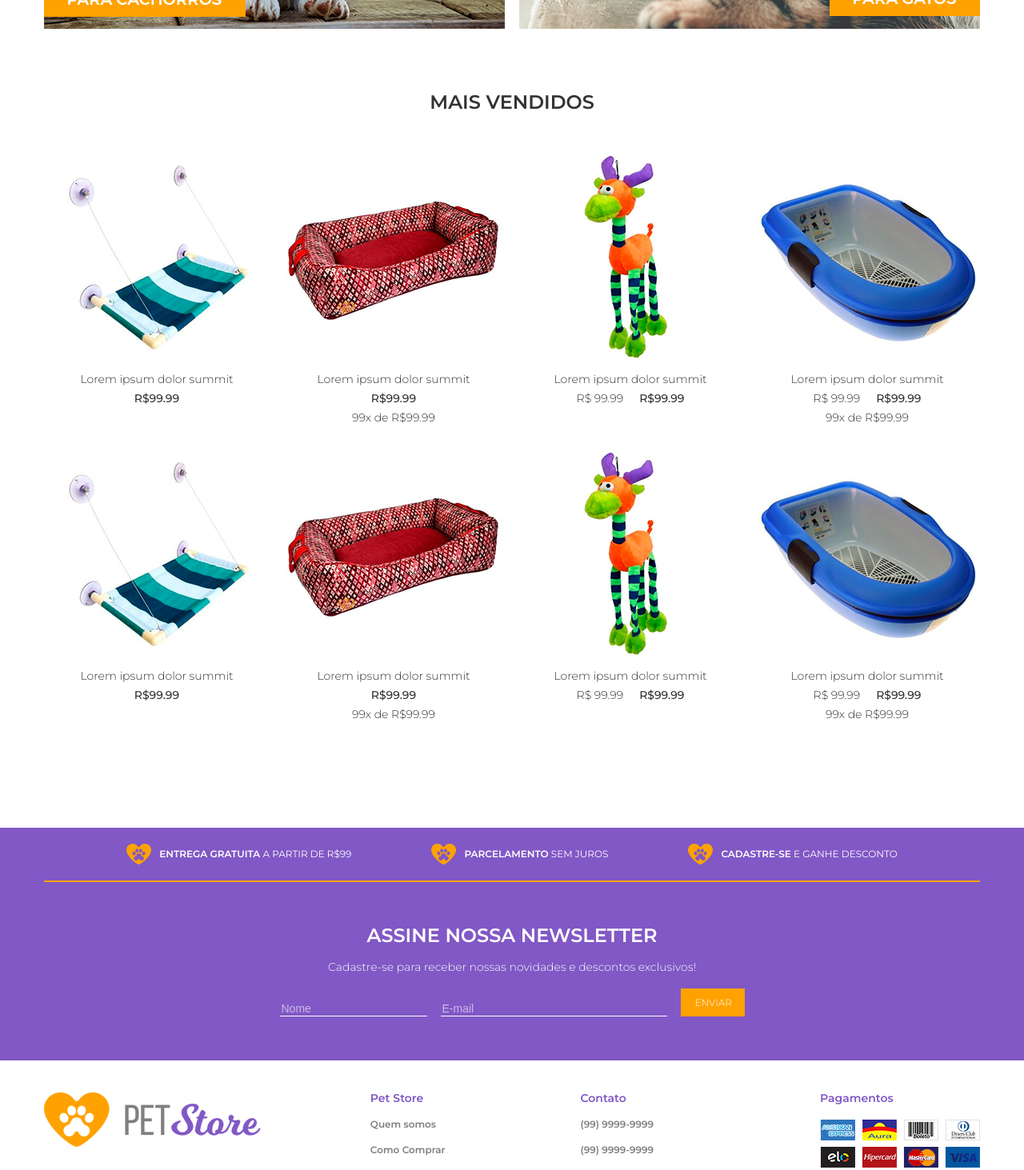
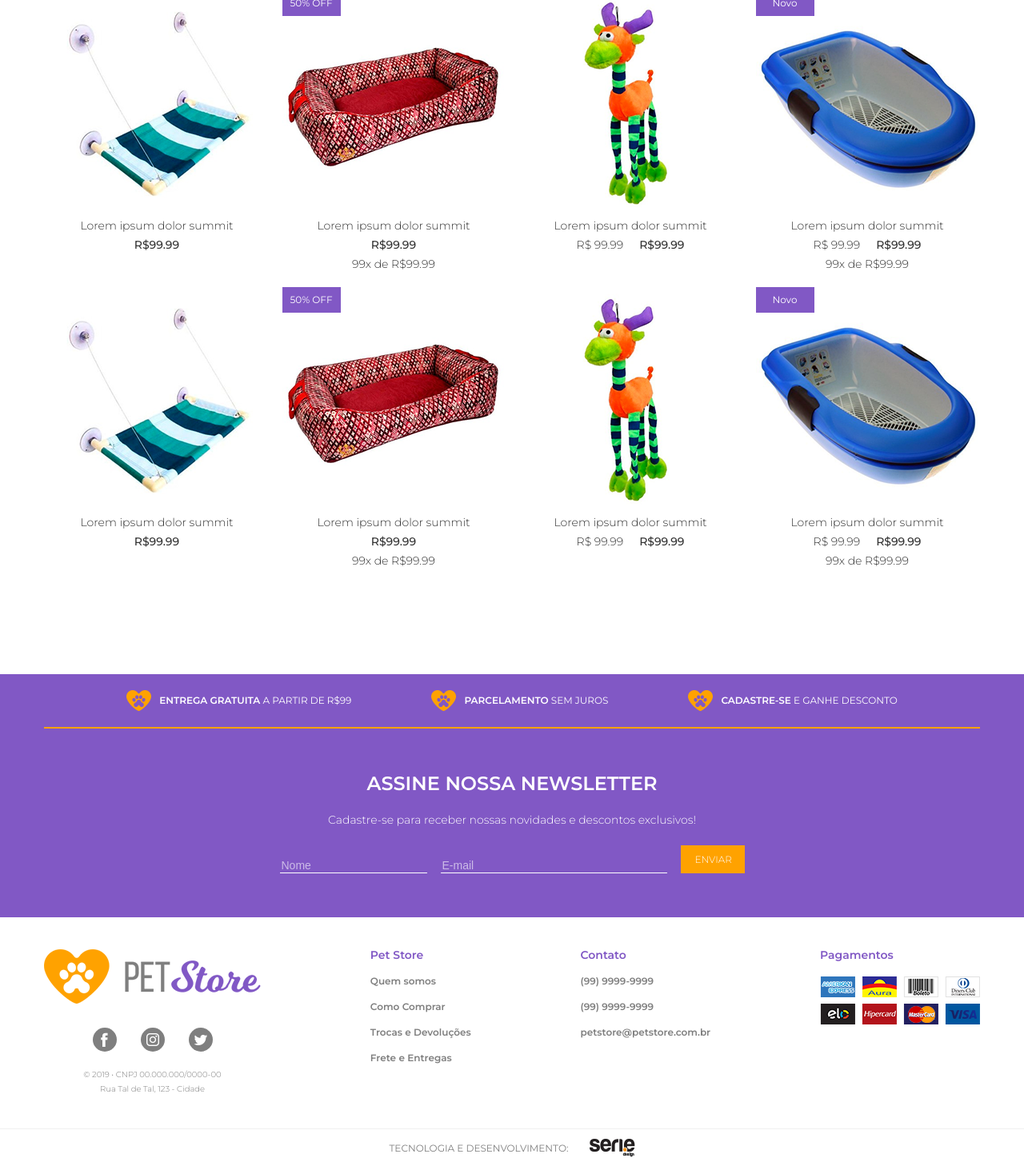
Before and after one commit to izaqueJr/Desafio-pet-store, a React (Vite) app: page / in a window 1280 px wide. Shown: the part 1330-2793 px from the top of the page at 80% size. Built offline with nearby package versions, Linux system fonts and the light colour scheme.

Commit message:
configura o main e footer para o mobile

```diff
--- a/src/App.tsx
+++ b/src/App.tsx
@@ -14,7 +14,7 @@ function App() {
 
   return (
     <>
-      <Header />
+      {/* <Header /> */}
       <main>
         <BannerFull src="../src/assets/banner-full.jpg" alt="banner-tv" />
         <CategoriesRow />
--- a/src/components/Api/index.ts
+++ b/src/components/Api/index.ts
@@ -7,7 +7,7 @@ export const novidades = [
         installmentValue: null,
         productImage:"/public/products/produto-1.png",
         productURL:"#",
-        label:""
+        productLabel:""
     },
     {
         productTitle:"Lorem ipsum dolor summit",
@@ -17,7 +17,7 @@ export const novidades = [
         installmentValue: 9999,
         productImage:"/public/products/produto-2.png",
         productURL:"#",
-        label:"50% OFF"
+        productLabel:"50% OFF"
     },
 
     {
@@ -28,7 +28,7 @@ export const novidades = [
         installmentValue: null,
         productImage:"/public/products/produto-3.png",
         productURL:"#",
-        label:""
+        productLabel:""
     },
 
     {
@@ -39,7 +39,7 @@ export const novidades = [
         installmentValue: 9999,
         productImage:"/public/products/produto-4.png",
         productURL:"#",
-        label:"Novo"
+        productLabel:"Novo"
     }
 ]
 export const destaques = [
@@ -51,7 +51,7 @@ export const destaques = [
         installmentValue: null,
         productImage:"/public/products/produto-1.png",
         productURL:"#",
-        label:""
+        productLabel:""
     },
     {
         productTitle:"Lorem ipsum dolor summit",
@@ -61,7 +61,7 @@ export const destaques = [
         installmentValue: 9999,
         productImage:"/public/products/produto-2.png",
         productURL:"#",
-        label:"50% OFF"
+        productLabel:"50% OFF"
     },
 
     {
@@ -72,7 +72,7 @@ export const destaques = [
         installmentValue: null,
         productImage:"/public/products/produto-3.png",
         productURL:"#",
-        label:""
+        productLabel:""
     },
 
     {
@@ -83,7 +83,7 @@ export const destaques = [
         installmentValue: 9999,
         productImage:"/public/products/produto-4.png",
         productURL:"#",
-        label:"Novo"
+        productLabel:"Novo"
     },
     {
         productTitle:"Lorem ipsum dolor summit",
@@ -93,7 +93,7 @@ export const destaques = [
         installmentValue: null,
         productImage:"/public/products/produto-1.png",
         productURL:"#",
-        label:""
+        productLabel:""
     },
     {
         productTitle:"Lorem ipsum dolor summit",
@@ -103,7 +103,7 @@ export const destaques = [
         installmentValue: 9999,
         productImage:"/public/products/produto-2.png",
         productURL:"#",
-        label:"50% OFF"
+        productLabel:"50% OFF"
     },
 
     {
@@ -114,7 +114,7 @@ export const destaques = [
         installmentValue: null,
         productImage:"/public/products/produto-3.png",
         productURL:"#",
-        label:""
+        productLabel:""
     },
 
     {
@@ -125,6 +125,6 @@ export const destaques = [
         installmentValue: 9999,
         productImage:"/public/products/produto-4.png",
         productURL:"#",
-        label:"Novo"
+        productLabel:"Novo"
     }
 ]
--- a/src/components/Footer/global.css
+++ b/src/components/Footer/global.css
@@ -1,5 +1,5 @@
 .footer-row--1{
-    padding: 40px 0;
+    padding: 2.5rem 0;
     border-bottom: .0625rem solid #f0f0f0;
 }
 
@@ -7,7 +7,8 @@
     display: flex;
     flex-direction: row;
     justify-content: center;
-
+    gap: 1rem;
+    padding: 0 1.25rem;
 }
 
 .footer-row--1 .footer-container{
@@ -26,6 +27,14 @@
 
 }
 
+.footer-logo{
+    display: flex;
+}
+
+.footer-logo img{
+    width: 100%;
+}
+
 /* ------------------------------------------------- */
 /*               Column Social Links                 */
 /* ------------------------------------------------- */
@@ -34,19 +43,19 @@
     background: #7f7f7f;
     border-radius: 100%;
     display: flex;
-    width: 30px;
-    height: 30px;
+    width: 1.875rem;
+    height: 1.875rem;
     justify-content: center;
     align-items: center;
     transition: 0.3s;
 }
 
 .footer-social-links {
-    padding: 30px 0 1.25rem;
+    padding: 1.875rem 0 1.25rem;
     display: flex;
     flex-direction: row;
     justify-content: center;
-    gap: 30px;
+    gap: 1.875rem;
 }
 
 .footer-social-links a:hover{
@@ -56,9 +65,9 @@
 .footer-copyright{
     text-align: center;
     font-weight: 300;
-    font-size: 10px;
+    font-size: .625rem;
     color: #7f7f7f;
-    line-height: 18px;
+    line-height: 1.125rem;
 }
 
 /* ------------------------------------------------- */
@@ -78,26 +87,24 @@
 }
 
 .footer-column--payments{
-   gap: 8px;
+   gap: .5rem;
    display: flex;
-   flex-direction: column;
+   flex-direction: row;
+   flex-wrap: wrap;
+   max-width: 200px;
+
 }
 
-.footer-column--payments div{
-   gap: 8px;
-   display: flex;
-   flex-direction: row;
-}
 
 
 /* ------------------------------------------------- */
 /*               Row 2 - Development                 */
 /* ------------------------------------------------- */
 .footer-row--2 {
-    padding: 12px 0;
+    padding: .75rem 0;
 }
 .footer-row--2 .footer-container{
-    gap: 26px;
+    gap: 1.625rem;
     align-items: center;
 }
 
@@ -107,3 +114,19 @@
     color: #7f7f7f;
     text-transform: uppercase;
 }
+
+@media screen and (max-width: 64rem){
+    .footer-column,
+    .footer-container{
+        flex-direction: column;
+        justify-content: center;
+        align-items: center;
+    }
+    .footer-container{
+      padding: 0;
+    }
+
+    .footer-row--2{
+        padding: 1.75rem 0;
+    }
+}
--- a/src/components/Footer/index.tsx
+++ b/src/components/Footer/index.tsx
@@ -8,7 +8,7 @@ export default function Footer() {
                 <div className='footer-container container'>
 
                     <div className='footer-column'>
-                        <div>
+                        <div className='footer-logo'>
                             <img src="/public/logo.png" alt="Pet Store" />
                         </div>
 
@@ -49,19 +49,16 @@ export default function Footer() {
                     <div className='footer-column footer-column--menu'>
                         <h3 className='footer-column--title'>Pagamentos</h3>
                         <div className='footer-column--payments'>
-                            <div>
+
                                 <img src="/public/pagamentos/american.png" alt="american" />
                                 <img src="/public/pagamentos/aura.png" alt="aura" />
                                 <img src="/public/pagamentos/boleto.png" alt="boleto" />
                                 <img src="/public/pagamentos/dinersclub.png" alt="dinersclub" />
-                            </div>
-
-                            <div>
                                 <img src="/public/pagamentos/elo.png" alt="elo" />
                                 <img src="/public/pagamentos/hipercard.png" alt="hipercard" />
                                 <img src="/public/pagamentos/mastercard.png" alt="mastercard" />
                                 <img src="/public/pagamentos/visa.png" alt="visa" />
-                            </div>
+
                         </div>
                     </div>
                 </div>
--- a/src/components/Newsletter/Form/global.css
+++ b/src/components/Newsletter/Form/global.css
@@ -1,48 +1,58 @@
-.newsletter-form{
+.newsletter-form {
   display: flex;
-    flex-direction: row;
+  flex-direction: column;
   justify-content: center;
-    align-items: end;
+  align-items: center;
   gap: 17px;
+  width: 100%;
+  max-width: 18.75rem;
 }
 
-.newsletter-form button{
-   padding: .625rem 1.125rem;
-
+.newsletter-form button {
+  padding: 0.625rem 1.125rem;
 }
 
-.newsletter-form button{
-    width: 80px;
+.newsletter-form button {
   background-color: #ffa200;
   cursor: pointer;
   border: none;
+  width: 100%;
 }
 
-.newsletter-form span{
+.newsletter-form span {
   color: #fff;
-    font-size: .75rem;
+  font-size: 0.75rem;
   font-weight: 300;
 }
 
-
-.newsletter-form input{
+.newsletter-form input {
   color: #ffff;
+  width: 100%;
   border: none;
   font-weight: 300;
-    font-size: 14px;
+  font-size: .875rem;
   background: transparent;
-    border-bottom: .0625rem solid #fff;
+  border-bottom: 0.0625rem solid #fff;
 }
 
-.newsletter-form input::placeholder{
+.newsletter-form input::placeholder {
   color: rgba(255, 255, 255, 0.596);
 }
 
-@media screen and (min-width: 768px){
-  .input-name{
-    width: 11.25rem;
+@media screen and (min-width: 768px) {
+  .newsletter-form {
+    align-items: end;
+    flex-direction: row;
+    max-width: 100%;
   }
-  .input-email{
-    width: 17.4375rem;
+  .input-name {
+    max-width: 11.25rem;
+  }
+  .input-email {
+    max-width: 17.4375rem;
+  }
+
+  .newsletter-form button {
+    max-width: 5rem;
   }
 }
--- a/src/components/Newsletter/global.css
+++ b/src/components/Newsletter/global.css
@@ -15,12 +15,33 @@
 .newsletter-content h2{
     color: #fff;
     font-size: 1.5rem;
+    line-height: 1.7rem;
     font-weight: 600;
     margin-bottom: 1.25rem;
+    text-align: center;
 }
+
 .newsletter-content p{
+    text-align: center;
     color: #fff;
     font-size: .875rem;
+    line-height: 1.5rem;
     font-weight: 300;
     margin-bottom: 1.25rem;
 }
+
+@media screen and (max-width: 48rem){
+    .newsletter{
+        padding: 0 1.25rem;
+    }
+
+    .newsletter-content {
+        padding: 2.4375rem 0;
+    }
+    .newsletter-content h2{
+        color: #fff;
+        font-size: 1.3rem;
+        font-weight: 600;
+        margin-bottom: 1.25rem;
+    }
+}
--- a/src/components/Shelf/Product/global.css
+++ b/src/components/Shelf/Product/global.css
@@ -1,10 +1,7 @@
 .product{
     width: 17.4375rem;
+    position: relative;
     text-decoration: none;
-}
-
-.product-values{
-  text-align: center;
 }
 
 .product span, .product-title {
@@ -16,12 +13,100 @@
     margin: 0;
 }
 
-.product-price{
-    font-weight: 500!important;
+
+/* ------------------------------------------------- */
+/*                   Product Label                   */
+/* ------------------------------------------------- */
+
+.product-label{
+    position: absolute;
+    top: 0;
+    left: 0;
+    width: 73px;
+    height: 32px;
+    background: #8158c5;
+    transition: .4s ease;
+    opacity: 1;
 }
+
+.product-label p{
+    color: #ffffff;
+    font-weight: 400;
+    font-size: .75rem;
+  }
+
+
+.product-label-container{
+    height: 100%;
+    display: flex;
+    align-items: center;
+    justify-content: center;
+}
+
+.product:hover .product-label{
+    opacity: 0.2;
+    transition: .3s ease;
+}
+
+/* ------------------------------------------------- */
+/*                 Add to Cart Button                */
+/* ------------------------------------------------- */
+.product-image{
+    transition: .5s ease;
+}
+.product:hover .product-image{
+    transition: .5s ease;
+    opacity: .3;
+}
+
+.product-addToCart {
+    position: absolute;
+    top: 0;
+    left: 0;
+    opacity: 0;
+    transition: .5s ease;
+    background: #8258c586;
+    width: 100%;
+    height: 279px;
+}
+
+.product:hover .product-addToCart {
+    opacity: 1;
+}
+
+.addToCart-container{
+    display: flex;
+    height: 100%;
+    width: 100%;
+    justify-content: center;
+    align-items: center;
+
+}
+
+.addToCart-button{
+    font-weight: 600;
+    color: #ffffff;
+    background: #ffa200;
+    padding: 13px 19px;
+    border: none;
+    cursor: pointer;
+}
+
+
+/* ------------------------------------------------- */
+/*                    Product Price                  */
+/* ------------------------------------------------- */
 
 .product-price-container{
     display: flex;
     gap: 1.25rem;
     justify-content: center;
 }
+
+.product-values{
+  text-align: center;
+}
+
+.product-price{
+    font-weight: 500!important;
+}
--- a/src/components/Shelf/Product/index.tsx
+++ b/src/components/Shelf/Product/index.tsx
@@ -4,6 +4,7 @@ interface ProductProps {
     productTitle: string;
     productPrice: number;
     productImage: string;
+    productLabel?: string;
     productURL: string;
     litPrice: number|null;
     installmentsNumber: number|null;
@@ -12,6 +13,7 @@ interface ProductProps {
 
 export default function Product({
     productTitle,
+    productLabel,
     litPrice,
     productPrice,
     installmentsNumber,
@@ -22,7 +24,26 @@ export default function Product({
 
     return(
         <a className='product' href={productURL}>
+
             <img src={productImage} alt={productTitle} className='product-image' />
+           {
+                productLabel &&
+                <div className='product-label'>
+                    <div className='product-label-container'>
+                        <p>
+                            {productLabel}
+                        </p>
+                    </div>
+                </div>
+            }
+
+            <div className="product-addToCart">
+                <div className="addToCart-container">
+                    <button className="addToCart-button">COMPRA RÁPIDA</button>
+                </div>
+            </div>
+
+
             <h3 className='product-title'>
                 {productTitle}
             </h3>
--- a/src/components/Shelf/index.tsx
+++ b/src/components/Shelf/index.tsx
@@ -24,6 +24,7 @@ export default function Shelf({title, collection, blockClass} : ShelfProps) {
                                 productURL= {item.productURL}
                                 productPrice={item.productPrice}
                                 litPrice={item.litPrice}
+                                productLabel={item.productLabel}
                                 installmentsNumber={item.installmentsNumber}
                                 installmentValue={item.installmentValue}
                             />
```
Also changed, not shown: index.html (+5 -5 lines), src/components/CategoriesRow/global.css (+17 -6 lines), src/components/Newsletter/Rule/global.css (+14 -2 lines). Lines whose indentation alone changed are shown as unchanged.
